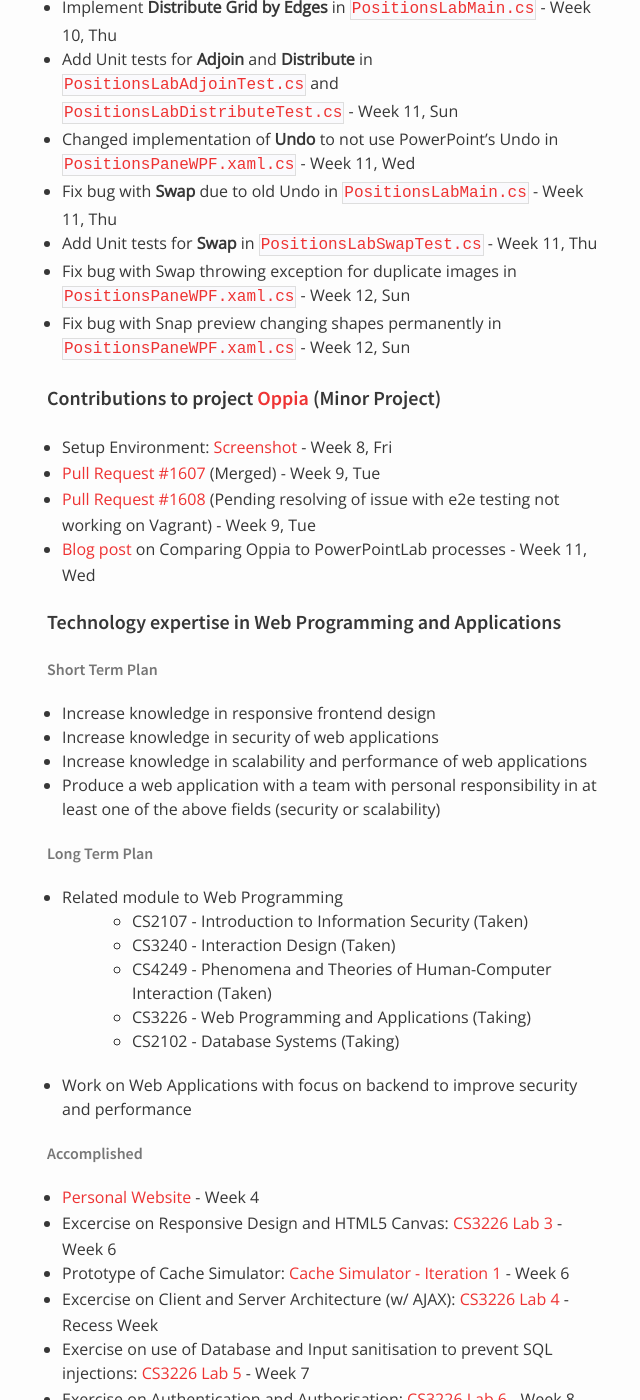
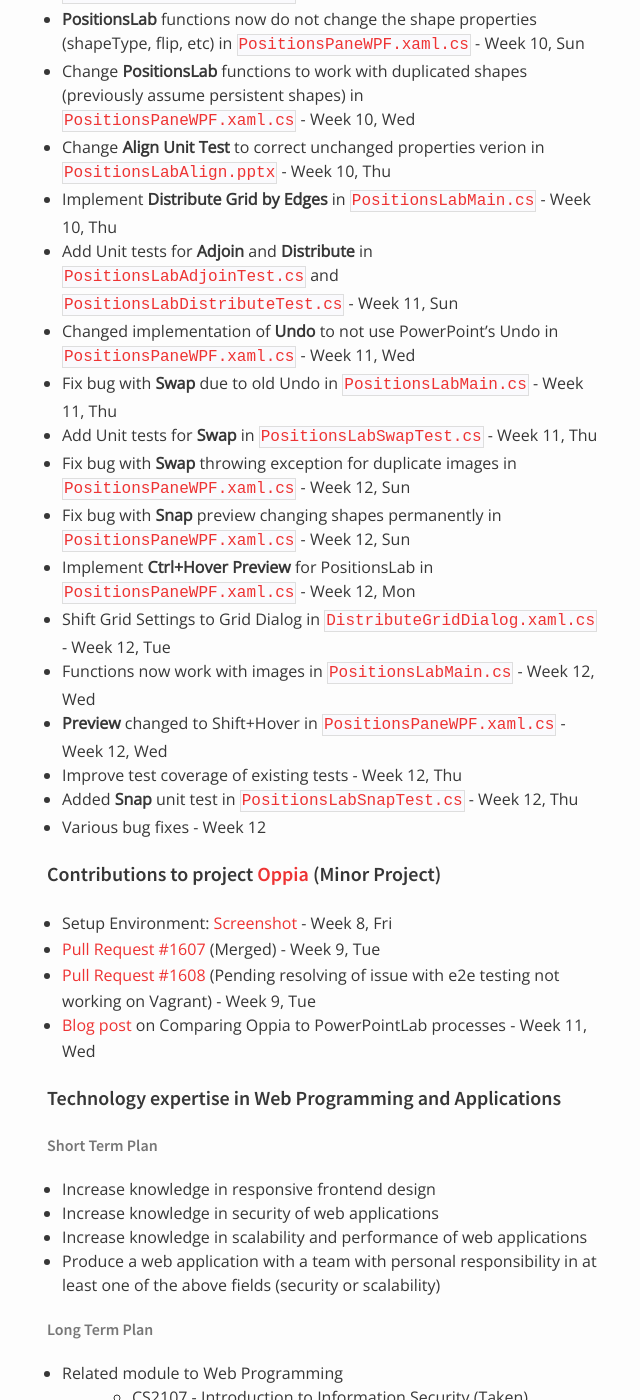
Before and after one commit to nus-oss/cs3281-AY1516S2-website, a Jekyll site: the page built from teams/powerpointlabs.md, in a window 1280 px wide and 1400 px high, scrolled down 6542 px. Shown: the whole window, without its empty margins (323-963 px from the left). Built offline with Jekyll 4.4.1, drawn with Linux system fonts in a browser that asks for light colours; some of the changed text lies outside the part shown.

Commit message:
Update PositionsLab and Oswell's update

```diff
--- a/teams/powerpointlabs.md
+++ b/teams/powerpointlabs.md
@@ -79,7 +79,14 @@
   * [x] Fix bug with Swap throwing exception for duplicate images - Week 12, Sun
   * [x] Fix bug with Snap preview changing shapes permanently - Week 12, Sun
   * [x] Added text under icon for Positions Lab Pane - Week 12, Mon
-  * [x] Added unit tests - Week 12, Thu
+  * [x] Implement Ctrl+Hover Preview for PositionsLab - Week 12, Mon
+  * [x] Shift Grid Settings to Grid Dialog - Week 12, Tues
+  * [x] Functions now work with images - Week 12, Wed
+  * [x] Preview changed to Shift+Hover - Week 12, Wed
+  * [x] Improve test coverage of existing tests - Week 12, Thu
+  * [x] Added Snap unit test - Week 12, Thu
+  * [x] Distribute now works more intuitively - Week 12, Fri
+  * [x] Update Distribute Unit tests - Week 12, Fri
 * Groundwork for Positions Lab
   * [x] UI Mockup for Distribute along Edge, Align Vertex, Point towards/away from Shape - Week 5, Thu
   * [x] Researched and found potential solution to determining actual coordinates - Week 6, Thu
@@ -188,8 +195,15 @@
 * Changed implementation of **Undo** to not use PowerPoint's Undo in [`PositionsPaneWPF.xaml.cs`](https://github.com/nus-fboa2016-PL/PowerPointLabs/blob/df927ae64331dce1d9f68a90c8966d3f1d19610b/PowerPointLabs/PowerPointLabs/PositionsLab/PositionsPaneWPF.xaml.cs) - Week 11, Wed
 * Fix bug with **Swap** due to old Undo in [`PositionsLabMain.cs`](https://github.com/nus-fboa2016-PL/PowerPointLabs/blob/df927ae64331dce1d9f68a90c8966d3f1d19610b/PowerPointLabs/PowerPointLabs/PositionsLab/PositionsLabMain.cs) - Week 11, Thu
 * Add Unit tests for **Swap** in [`PositionsLabSwapTest.cs`](https://github.com/nus-fboa2016-PL/PowerPointLabs/blob/ac412968c26abb9996dec11539c07dcf798eafcf/PowerPointLabs/Test/UnitTest/PositionsLab/PositionsLabSwapTest.cs) - Week 11, Thu
-* Fix bug with Swap throwing exception for duplicate images in [`PositionsPaneWPF.xaml.cs`](https://github.com/nus-fboa2016-PL/PowerPointLabs/blob/96e7b8e5af716052583d339d9c9e620d727dbf04/PowerPointLabs/PowerPointLabs/PositionsLab/PositionsPaneWPF.xaml.cs) - Week 12, Sun
-* Fix bug with Snap preview changing shapes permanently in [`PositionsPaneWPF.xaml.cs`](https://github.com/nus-fboa2016-PL/PowerPointLabs/blob/64917e13dd9b2dbd3c6380fffa89ce90682e1e21/PowerPointLabs/PowerPointLabs/PositionsLab/PositionsPaneWPF.xaml.cs) - Week 12, Sun
+* Fix bug with **Swap** throwing exception for duplicate images in [`PositionsPaneWPF.xaml.cs`](https://github.com/nus-fboa2016-PL/PowerPointLabs/blob/96e7b8e5af716052583d339d9c9e620d727dbf04/PowerPointLabs/PowerPointLabs/PositionsLab/PositionsPaneWPF.xaml.cs) - Week 12, Sun
+* Fix bug with **Snap** preview changing shapes permanently in [`PositionsPaneWPF.xaml.cs`](https://github.com/nus-fboa2016-PL/PowerPointLabs/blob/64917e13dd9b2dbd3c6380fffa89ce90682e1e21/PowerPointLabs/PowerPointLabs/PositionsLab/PositionsPaneWPF.xaml.cs) - Week 12, Sun
+* Implement **Ctrl+Hover Preview** for PositionsLab in [`PositionsPaneWPF.xaml.cs`](https://github.com/nus-fboa2016-PL/PowerPointLabs/blob/78e4e68516a3b6d15e80dccc1c6429ad21c1ba40/PowerPointLabs/PowerPointLabs/PositionsLab/PositionsPaneWPF.xaml.cs) - Week 12, Mon
+* Shift Grid Settings to Grid Dialog in [`DistributeGridDialog.xaml.cs`](https://github.com/nus-fboa2016-PL/PowerPointLabs/blob/23fd63d5a768c3407c4048c230a8d4b2b9934e45/PowerPointLabs/PowerPointLabs/PositionsLab/PositionsDistributeGridDialog.xaml.cs) - Week 12, Tue
+* Functions now work with images in [`PositionsLabMain.cs`](https://github.com/nus-fboa2016-PL/PowerPointLabs/blob/93afd8aec7ddded1cb7003d8f2e414bd646469e4/PowerPointLabs/PowerPointLabs/PositionsLab/PositionsLabMain.cs) - Week 12, Wed
+* **Preview** changed to Shift+Hover in [`PositionsPaneWPF.xaml.cs`](https://github.com/nus-fboa2016-PL/PowerPointLabs/blob/4775c35cdd01bcd3cc14914574f6694b938f1ffa/PowerPointLabs/PowerPointLabs/PositionsLab/PositionsPaneWPF.xaml.cs) - Week 12, Wed
+* Improve test coverage of existing tests - Week 12, Thu
+* Added **Snap** unit test in [`PositionsLabSnapTest.cs`](https://github.com/nus-fboa2016-PL/PowerPointLabs/blob/e440bb70c78e8eed2539c5c083a6b24375dbd443/PowerPointLabs/Test/UnitTest/PositionsLab/PositionsLabSnapTest.cs) - Week 12, Thu
+* Various bug fixes - Week 12
 
 #### Contributions to project [Oppia](https://www.oppia.org/) (Minor Project)
  * Setup Environment: [Screenshot](https://drive.google.com/open?id=0BzrjImOddxOKSVY4eHBEdHlQcjg) - Week 8, Fri
@@ -223,6 +237,7 @@
 * Exercise on Authentication and Authorisation: [CS3226 Lab 6](http://cs3226.comp.nus.edu.sg/~a0096724/lab6/) - Week 8
 * Prototype of Cache Simulator: [Cache Simulator - Iteration 2](http://oswellchan.github.io/CacheSimulator/) - Week 9
 * [Blog Post on SEO](https://medium.com/@oswellchan/search-engine-optimization-how-site-architecture-affects-seo-8e1815a34752#.td99u8jp9) - Week 10
+* Creating Website with team for [NUS Life Hacks](http://nush.info/) - Week 12
 
 ---
 
```
